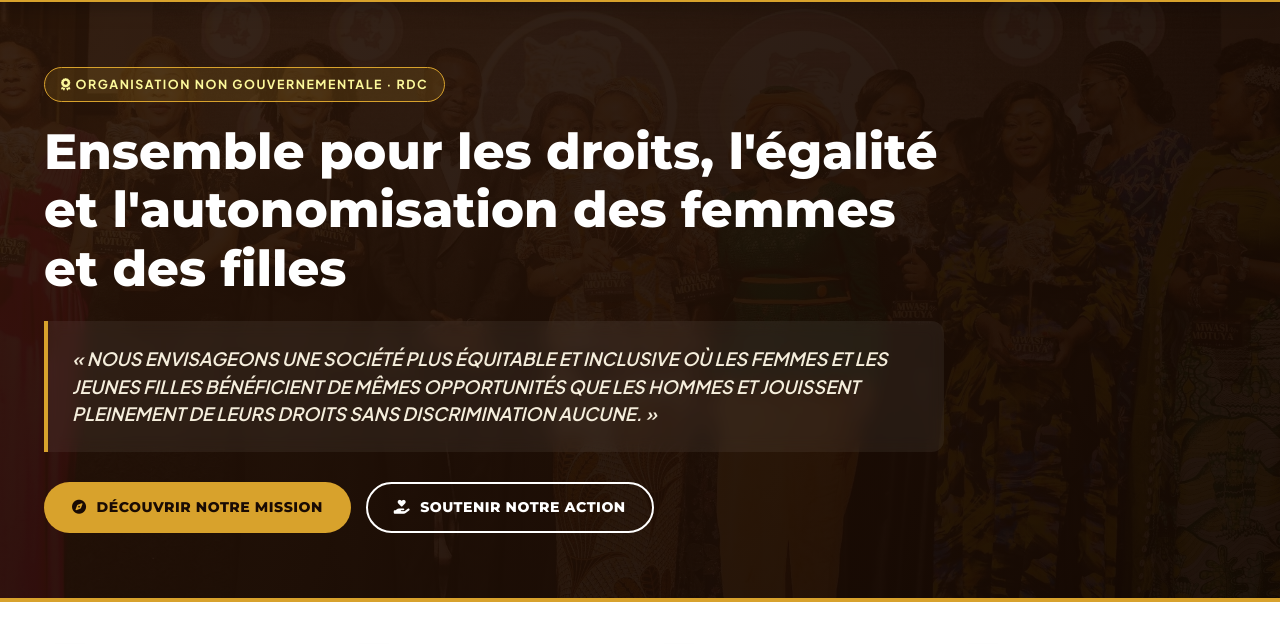
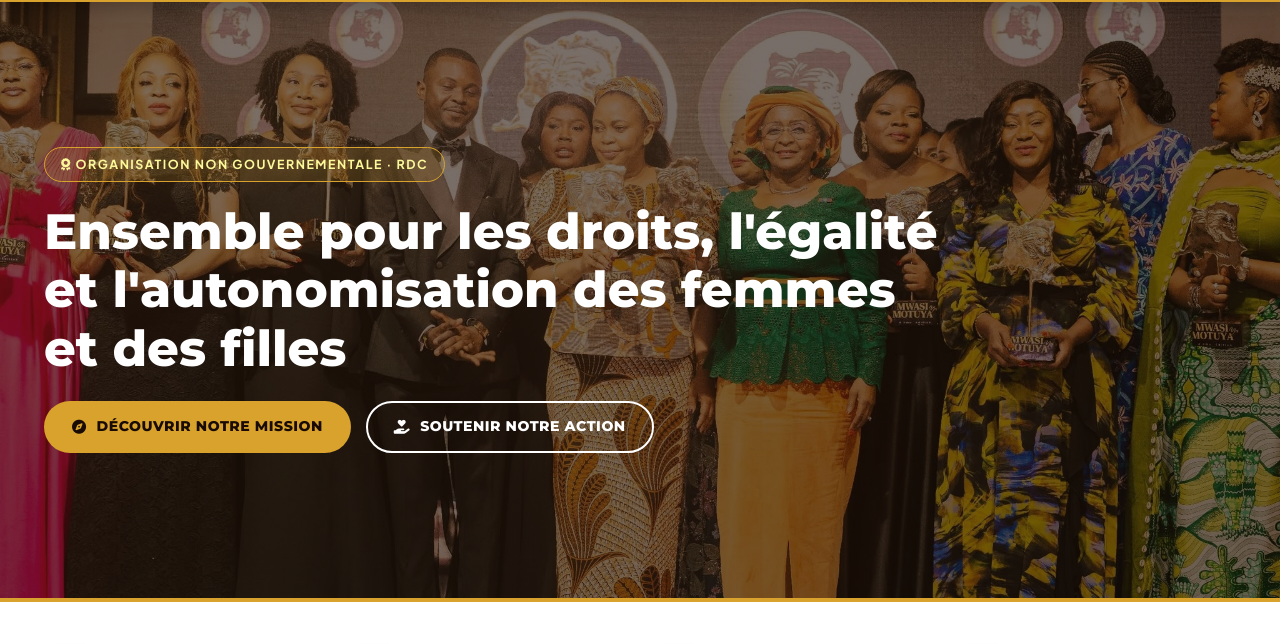
Before and after one commit to arnoldnzama/mwasiyamotuya, a plain HTML site: page index.html in a window 1280 px wide. Shown: the part 96-740 px from the top of the page. Drawn offline with Linux system fonts and the light colour scheme.

Commit message:
Mise à jour du site RTBC Brazzaville

```diff
--- a/css/styles.css
+++ b/css/styles.css
@@ -316,7 +316,7 @@ img {
    ========================================================================== */
 .hero-banner {
   position: relative;
-  background: linear-gradient(135deg, rgba(39, 19, 7, 0.92) 0%, rgba(20, 8, 2, 0.95) 100%), url('../img/7.jpg') center/cover no-repeat;
+  background: linear-gradient(135deg, rgba(39, 19, 7, 0.60) 0%, rgba(20, 8, 2, 0.60) 100%), url('../img/7.jpg') center/cover no-repeat;
   min-height: 75vh;
   display: flex;
   align-items: center;
--- a/index.html
+++ b/index.html
@@ -80,9 +80,7 @@
       <span class="hero-tag"><i class="fa-solid fa-award"></i> Organisation Non Gouvernementale · RDC</span>
       <h1 class="hero-title" id="heroTitle">Ensemble pour les droits, l'égalité et l'autonomisation des femmes et des filles</h1>
 
-      <div class="hero-quote-card">
-        <p id="heroQuote">« NOUS ENVISAGEONS UNE SOCIÉTÉ PLUS ÉQUITABLE ET INCLUSIVE OÙ LES FEMMES ET LES JEUNES FILLES BÉNÉFICIENT DE MÊMES OPPORTUNITÉS QUE LES HOMMES ET JOUISSENT PLEINEMENT DE LEURS DROITS SANS DISCRIMINATION AUCUNE. »</p>
-      </div>
+
 
       <div class="hero-buttons">
         <a href="a-propos.html" class="btn btn-gold" id="btnMission"><i class="fa-solid fa-compass"></i> Découvrir notre mission</a>
```
